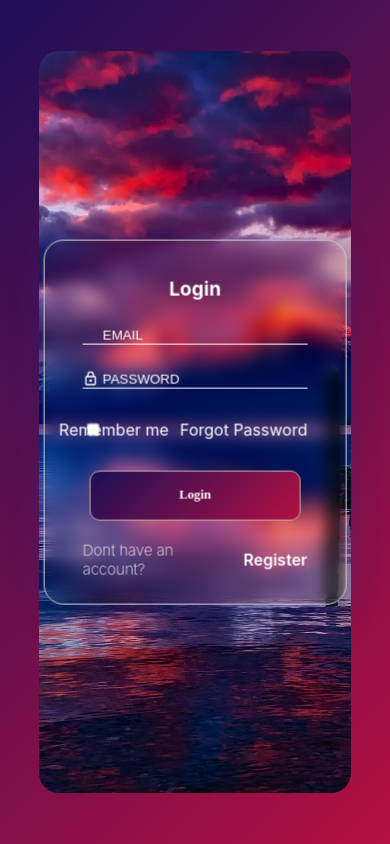
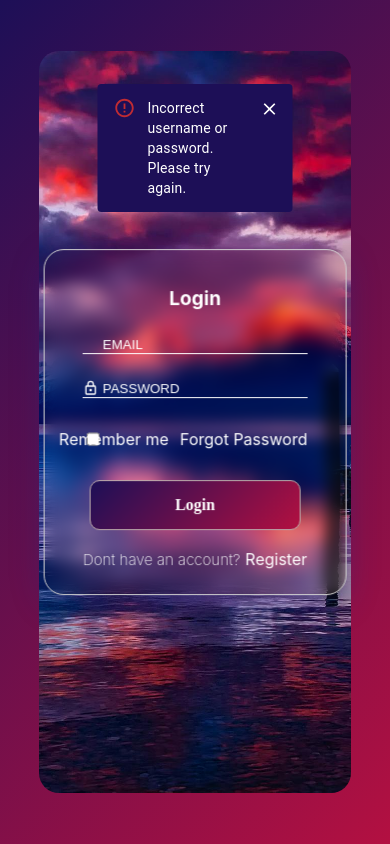
Before and after one commit to 4arjun/convovoice-frontend, a React (Vite) app: page / in a window 390 px wide. Both pictures are taken after a click on the button "Login". Built offline with nearby package versions, Linux system fonts and the light colour scheme; no server answers.

Commit message:
mui alert box

```diff
--- a/package.json
+++ b/package.json
@@ -10,6 +10,9 @@
     "preview": "vite preview"
   },
   "dependencies": {
+    "@emotion/react": "^11.13.3",
+    "@emotion/styled": "^11.13.0",
+    "@mui/material": "^6.0.2",
     "axios": "^1.7.2",
     "jwt-decode": "^4.0.0",
     "react": "^18.3.1",
--- a/src/App.jsx
+++ b/src/App.jsx
@@ -1,8 +1,8 @@
 import "./App.css";
 import { BrowserRouter as Router, Routes, Route } from "react-router-dom";
 import AudioRecorder from "./components/Processing";
-import React, { useState } from 'react';
-import Login2 from "./components/Login2";
+import React from 'react';
+import Login from "./components/Login";
 
 function App() {
 
@@ -11,7 +11,7 @@ function App() {
       <Router>
         <Routes>
           <Route path="/process" element={<AudioRecorder />} />
-          <Route path="/" element={<Login2/>} />
+          <Route path="/" element={<Login/>} />
         </Routes>
       </Router>
   );
--- a/src/components/Login2.css
+++ b/src/components/Login.css
@@ -65,6 +65,28 @@
   font-weight: 900;
 }
 
+.forgot-password-text {
+  font-size: 16px;
+  margin: auto 0;
+  text-decoration: none;
+  color: #ffffff;
+}
+
+.register-text {
+  text-decoration: none;
+  color: #ffffff;
+  margin: auto 0;
+  padding-left: 5px;
+  font-size: 16px;
+}
+
+.register-text:hover {
+  color: #c9c9d1;
+}
+.forgot-password-text:hover {
+  color: #c9c9d1;
+}
+
 .login-btn:hover {
   background: linear-gradient(135deg, #b31041, #1d0f57);
   cursor: pointer;
@@ -97,7 +119,7 @@
   }
 
   .login-btn {
-    font-size: 0.9em;
+    font-size: 1.1em;
   }
 }
 
@@ -113,6 +135,6 @@
   }
 
   .login-btn {
-    font-size: 0.8em;
+    font-size: 1em;
   }
 }
--- a/src/components/Login2.jsx
+++ b/src/components/Login.jsx
@@ -1,10 +1,12 @@
-import "./Login2.css";
+import "./Login.css";
 import React, { useState } from "react";
 import bgimg from "../assets/bg-img.jpg";
 import { useNavigate } from "react-router-dom";
+import { Alert } from "@mui/material";
 
 const Login2 = () => {
   const navigate = useNavigate();
+  const [showAlert, setShowAlert] = useState(false);
   const [username, setUsername] = useState("");
   const [password, setPassword] = useState("");
   const [error, setError] = useState("");
@@ -44,6 +46,9 @@ const Login2 = () => {
         setError("Login failed. Please check your credentials.");
       }
     } catch (error) {
+      setShowAlert(true);
+      setTimeout(() => setShowAlert(false), 5000);
+
       console.error("Error during login:", error);
       setError("An error occurred. Please try again.");
     }
@@ -51,6 +56,25 @@ const Login2 = () => {
 
   return (
     <div className="login-container">
+      {showAlert && (
+        <Alert
+          style={{
+            zIndex: "1",
+            position: "absolute",
+            top: "10%",
+            backgroundColor: "#1d0f57",
+            color: "#fff",
+            left: "50%",
+            transform: "translateX(-50%)",
+            maxWidth: "400px",
+          }}
+          severity="error"
+          onClose={() => setShowAlert(false)}
+        >
+          Incorrect username or password. Please try again.
+        </Alert>
+      )}
+
       <div className="bg-img-container">
         <img src={bgimg} alt="" />
         <div className="login-form">
@@ -201,15 +225,7 @@ const Login2 = () => {
               <p style={{ marginLeft: "-55px", fontSize: "16px" }}>
                 Remember me
               </p>
-              <a
-                href="#"
-                style={{
-                  fontSize: "16px",
-                  margin: "auto 0",
-                  textDecoration: "None",
-                  color: "white",
-                }}
-              >
+              <a className="forgot-password-text" href="#">
                 Forgot Password
               </a>
             </div>
@@ -234,16 +250,7 @@ const Login2 = () => {
               <p style={{ fontWeight: "200", fontSize: "15px" }}>
                 Dont have an account?
               </p>
-              <a
-                style={{
-                  textDecoration: "None",
-                  color: "white",
-                  margin: "auto 0",
-                  fontWeight: "600",
-                  paddingLeft: "5px",
-                }}
-                href="#"
-              >
+              <a className="register-text" href="#">
                 Register
               </a>
             </div>
```
Also changed, not shown: 1 other file (tests, documents, lock files or other folders).
